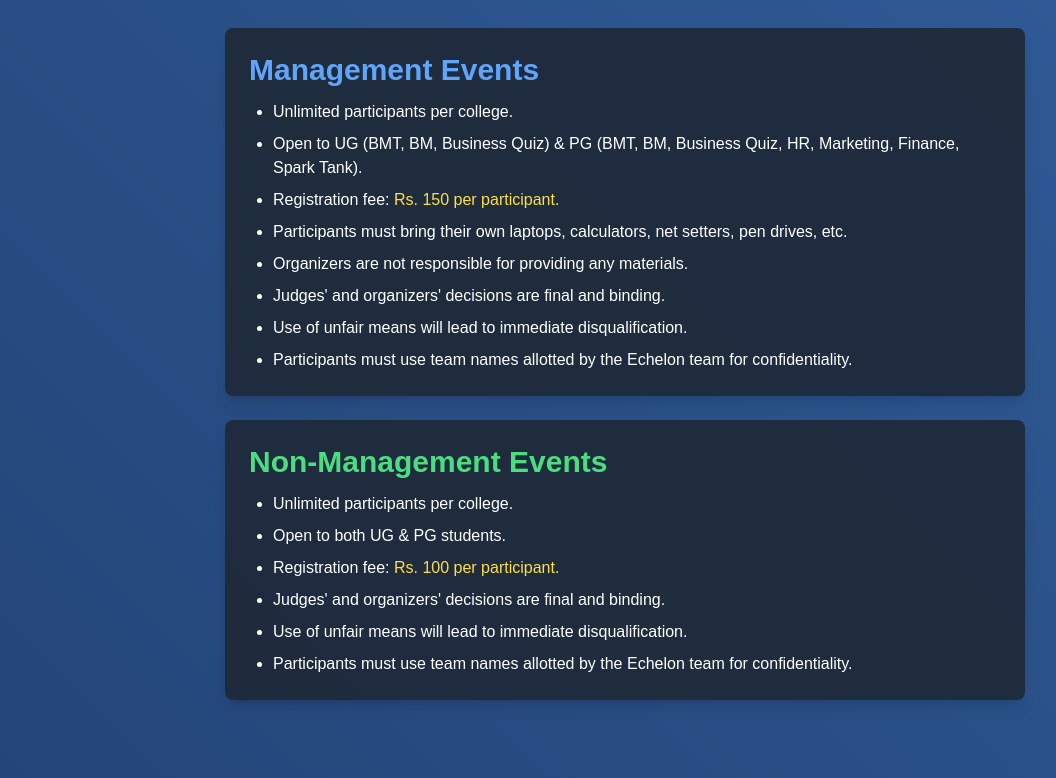
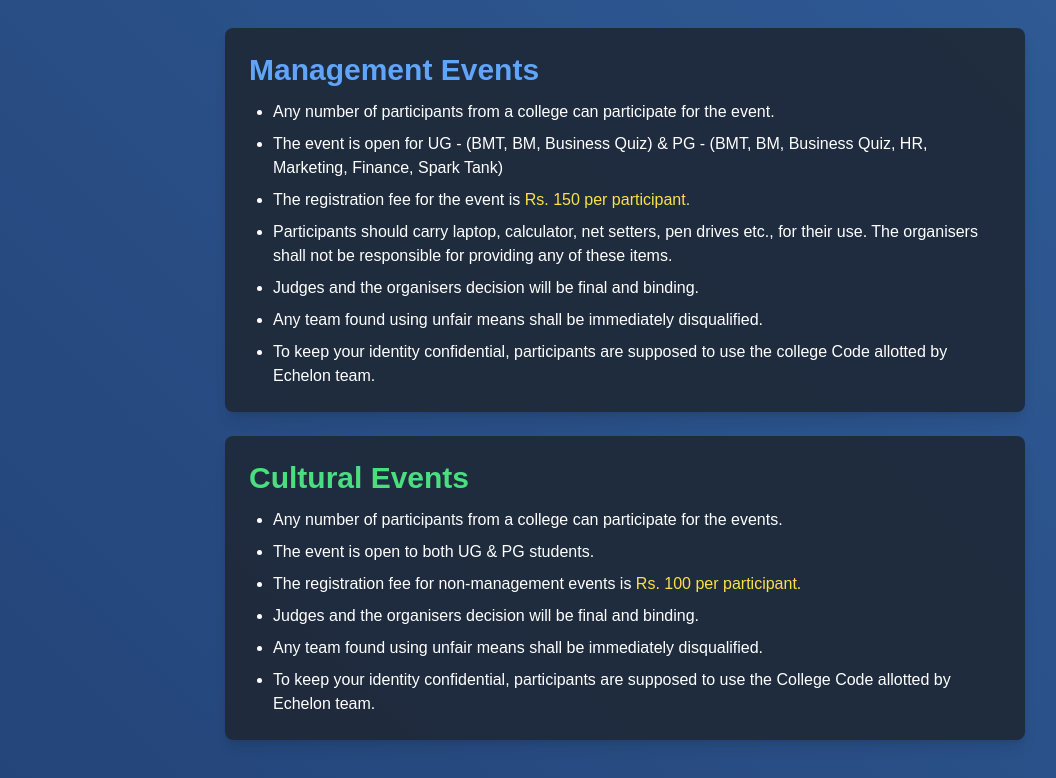
Before and after one commit to adithya-b-r/Echelon, a React (Vite) app: page / in a window 1280 px wide. Shown: the part 2882-3660 px from the top of the page, without its empty margins (15-1071 px from the left). Built offline with nearby package versions, Linux system fonts and the light colour scheme.

Commit message:
Final commmit.

```diff
--- a/src/Pages/Contact/Contact.jsx
+++ b/src/Pages/Contact/Contact.jsx
@@ -1,5 +1,6 @@
 export const Contact = () => {
   return (
+    <>
       <div id="contact" className="w-full bg-gray-900 md:flex md:flex-row flex-col text-white px-6 py-10 justify-between">
         <div className="mb-7 flex gap-1">
           <div className="text-xl font-semibold capitalize leading-[5vh]">
@@ -33,7 +34,13 @@
             loading="lazy"
             referrerPolicy="no-referrer-when-downgrade"
           ></iframe>
+
         </div>
+
       </div>
+      <div className="w-full bg-gray-900 text-white text-center pb-5">For any Registration Queries, Contact :
+        <br /><span className="text-blue-400 cursor-pointer" onClick={() => window.location.href = "tel:+91 7349708234"}>Brinoth Shawn Dsouza +91 7349708234</span>
+      </div>
+    </>
   );
 };
--- a/src/Pages/Rules/Rules.jsx
+++ b/src/Pages/Rules/Rules.jsx
@@ -8,27 +8,26 @@
         <div className="bg-gray-800 bg-opacity-90 p-6 rounded-lg shadow-lg">
           <h2 className="text-3xl font-semibold text-blue-400 text-center md:text-left">Management Events</h2>
           <ul className="list-disc pl-6 mt-3 space-y-2 text-sm md:text-base">
-            <li>Unlimited participants per college.</li>
-            <li>Open to UG (BMT, BM, Business Quiz) & PG (BMT, BM, Business Quiz, HR, Marketing, Finance, Spark Tank).</li>
-            <li>Registration fee: <span className="text-yellow-300">Rs. 150 per participant.</span></li>
-            <li>Participants must bring their own laptops, calculators, net setters, pen drives, etc.</li>
-            <li>Organizers are not responsible for providing any materials.</li>
-            <li>Judges' and organizers' decisions are final and binding.</li>
-            <li>Use of unfair means will lead to immediate disqualification.</li>
-            <li>Participants must use team names allotted by the Echelon team for confidentiality.</li>
+            <li>Any number of participants from a college can participate for the event.</li>
+            <li>The event is open for UG - (BMT, BM, Business Quiz) & PG - (BMT, BM, Business Quiz, HR, Marketing, Finance, Spark Tank)</li>
+            <li>The registration fee for the event is <span className="text-yellow-300">Rs. 150 per participant.</span></li>
+            <li>Participants should carry laptop, calculator, net setters, pen drives etc., for their use. The organisers shall not be responsible for   providing any of these items.</li>
+            <li>Judges and the organisers decision will be final and binding.</li>
+            <li>Any team found using unfair means shall be immediately disqualified.</li>
+            <li>To keep your identity confidential, participants are supposed to use the college Code allotted by Echelon team.</li>
           </ul>
         </div>
 
         {/* Non-Management Events Section */}
         <div className="bg-gray-800 bg-opacity-90 p-6 rounded-lg shadow-lg">
-          <h2 className="text-3xl font-semibold text-green-400 text-center md:text-left">Non-Management Events</h2>
+          <h2 className="text-3xl font-semibold text-green-400 text-center md:text-left">Cultural Events</h2>
           <ul className="list-disc pl-6 mt-3 space-y-2 text-sm md:text-base">
-            <li>Unlimited participants per college.</li>
-            <li>Open to both UG & PG students.</li>
-            <li>Registration fee: <span className="text-yellow-300">Rs. 100 per participant.</span></li>
-            <li>Judges' and organizers' decisions are final and binding.</li>
-            <li>Use of unfair means will lead to immediate disqualification.</li>
-            <li>Participants must use team names allotted by the Echelon team for confidentiality.</li>
+            <li>Any number of participants from a college can participate for the events.</li>
+            <li>The event is open to both UG & PG students.</li>
+            <li>The registration fee for non-management events is <span className="text-yellow-300">Rs. 100 per participant.</span></li>
+            <li>Judges and the organisers decision will be final and binding.</li>
+            <li>Any team found using unfair means shall be immediately disqualified.</li>
+            <li>To keep your identity confidential, participants are supposed to use the College Code allotted by Echelon team.</li>
           </ul>
         </div>
 
```
Lines whose indentation alone changed are shown as unchanged.
